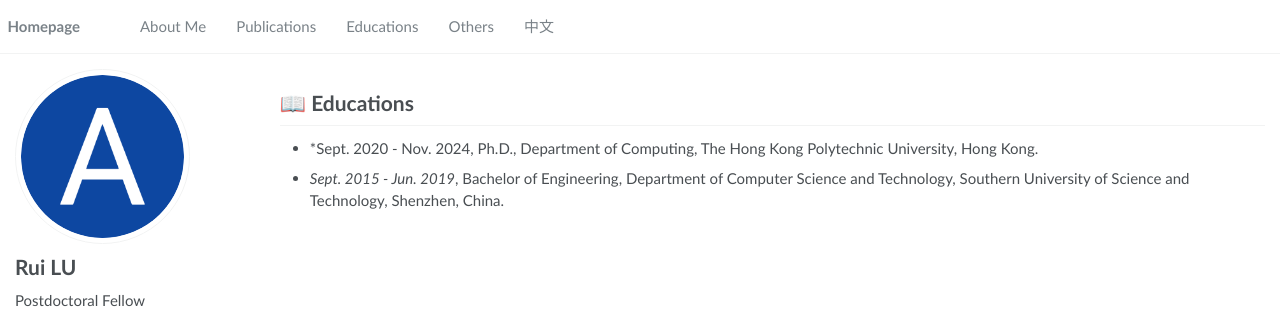
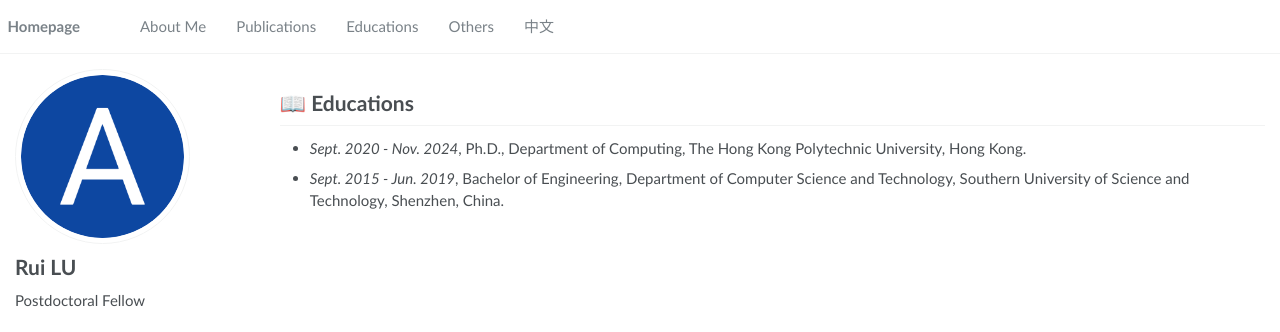
Before and after one commit to SladeLu/sladelu.github.io, a Jekyll site: the page built from _pages/includes/edu.md, in a window 1280 px wide. Shown: the top 332 px of the page. Built offline with Jekyll 4.4.1, drawn with Linux system fonts in a browser that asks for light colours; our own code applies the rules of GitHub Pages for plain Markdown files.

Commit message:
Update edu.md

```diff
--- a/_pages/includes/edu.md
+++ b/_pages/includes/edu.md
@@ -1,4 +1,4 @@
 
 # 📖 Educations
-- *Sept. 2020 - Nov. 2024, Ph.D., Department of Computing, The Hong Kong Polytechnic University, Hong Kong.
+- *Sept. 2020 - Nov. 2024*, Ph.D., Department of Computing, The Hong Kong Polytechnic University, Hong Kong.
 - *Sept. 2015 - Jun. 2019*, Bachelor of Engineering, Department of Computer Science and Technology, Southern University of Science and Technology, Shenzhen, China.
```
